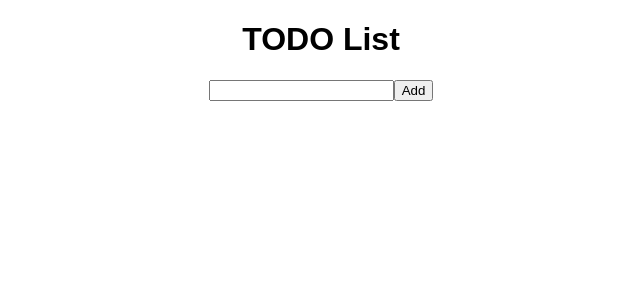
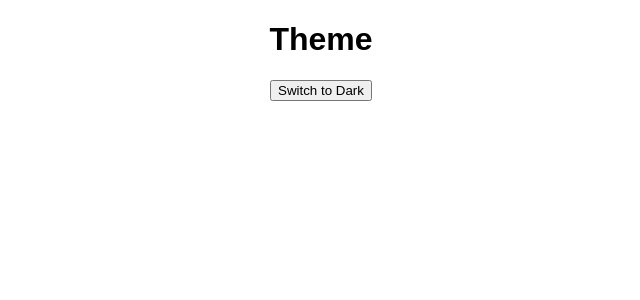
Before and after one commit to MarkVed17/praxis, a React (Create React App) app: page / in a window 1280 px wide. Shown: the top 300 px of the page, without its empty margins (319-959 px from the left). Built offline with nearby package versions, Linux system fonts and the light colour scheme.

Commit message:
feat: created `theme toggle` app

```diff
--- a/src/App.js
+++ b/src/App.js
@@ -6,7 +6,8 @@ import {
   DisableSubmit,
   PasswordVisibility,
   AddToCart,
-  ToDoApp
+  ToDoApp,
+  ThemeToggle
 } from "./exercises";
 import "./styles.css";
 
@@ -20,7 +21,8 @@ export default function App() {
       {/* <DisableSubmit /> */}
       {/* <PasswordVisibility /> */}
       {/* <AddToCart /> */}
-      <ToDoApp />
+      {/* <ToDoApp /> */}
+      <ThemeToggle />
     </div>
   );
 }
--- /dev/null
+++ b/src/exercises/ThemeToggle/ThemeToggle.js
@@ -0,0 +1,24 @@
+import { useState } from "react";
+
+export const ThemeToggle = () => {
+  const [theme, setTheme] = useState("Dark");
+
+  const toggleTheme = () => {
+    if (theme === "Dark") {
+      setTheme("Light");
+      document.body.style.background = "black";
+    } else {
+      setTheme("Dark");
+      document.body.style.background = "white";
+    }
+  };
+
+  return (
+    <>
+      <h1 style={{ color: theme === "Light" ? "white" : "black" }}>Theme</h1>
+      <button onClick={(e) => toggleTheme(e.target.innerText)}>
+        Switch to {theme}
+      </button>
+    </>
+  );
+};
--- /dev/null
+++ b/src/exercises/ThemeToggle/index.js
@@ -0,0 +1 @@
+export { ThemeToggle } from "./ThemeToggle";
--- a/src/exercises/index.js
+++ b/src/exercises/index.js
@@ -6,3 +6,4 @@ export { DisableSubmit } from "./DisableSubmit";
 export { PasswordVisibility } from "./PasswordVisbility";
 export { AddToCart } from "./AddToCart";
 export { ToDoApp } from "./ToDoApp";
+export { ThemeToggle } from "./ThemeToggle";
```
